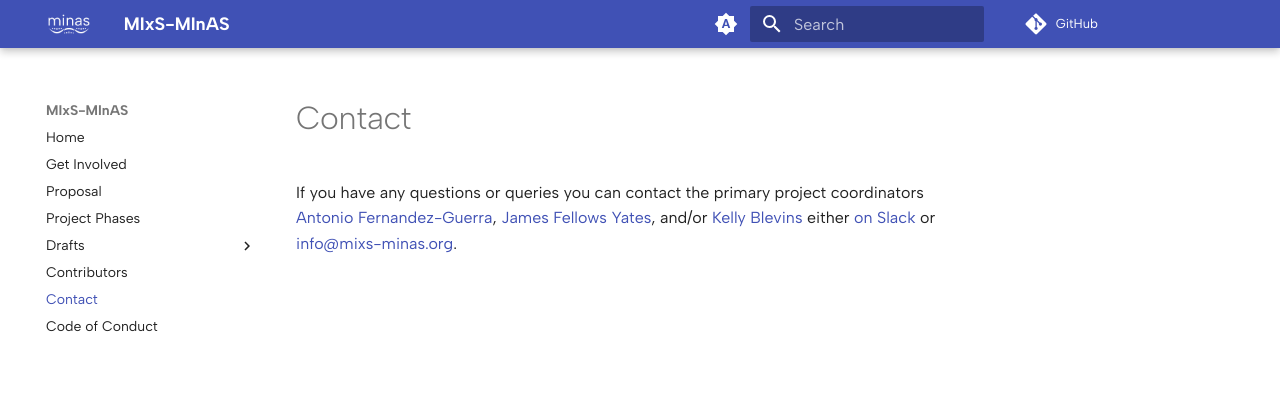
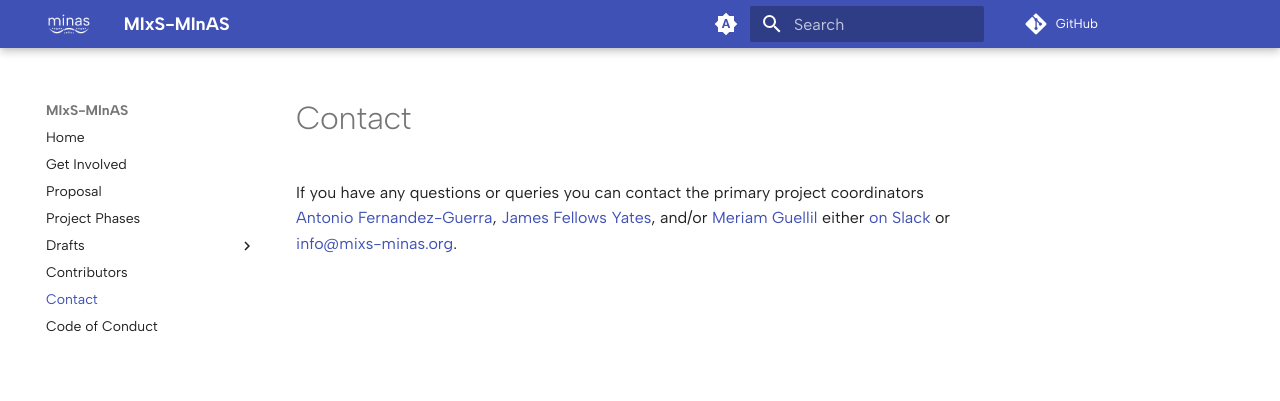
Before and after one commit to MIxS-MInAS/MIxS-MInAS.github.io, an MkDocs documentation site: the page built from docs/contact.md, in a window 1280 px wide. Shown: the top 401 px of the page. Built offline with MkDocs 1.6.1 and Material for MkDocs 9.7.7, drawn with Linux system fonts in a browser that asks for light colours; comment, search, counter and statistics services are not loaded.

Commit message:
update references to kelly with Meriam

```diff
--- a/docs/contact.md
+++ b/docs/contact.md
@@ -1,3 +1,3 @@
 # Contact
 
-If you have any questions or queries you can contact the primary project coordinators [Antonio Fernandez-Guerra](https://globe.ku.dk/research/geogenetics/microbial-ecogenomics-group/), [James Fellows Yates](https://www.eva.mpg.de/archaeogenetics/staff/james-fellows-yates/), and/or [Kelly Blevins](https://www.durham.ac.uk/staff/kelly-blevins/) either [on Slack](/get-involved) or [info@mixs-minas.org](mailto:info@mixs-minas.org).
+If you have any questions or queries you can contact the primary project coordinators [Antonio Fernandez-Guerra](https://globe.ku.dk/research/geogenetics/microbial-ecogenomics-group/), [James Fellows Yates](https://www.eva.mpg.de/archaeogenetics/staff/james-fellows-yates/), and/or [Meriam Guellil](https://www.heas.at/about/members/meriam-guellil/) either [on Slack](/get-involved) or [info@mixs-minas.org](mailto:info@mixs-minas.org).
```
Also changed, not shown: docs/code-of-conduct.md (+1 -1 lines).
